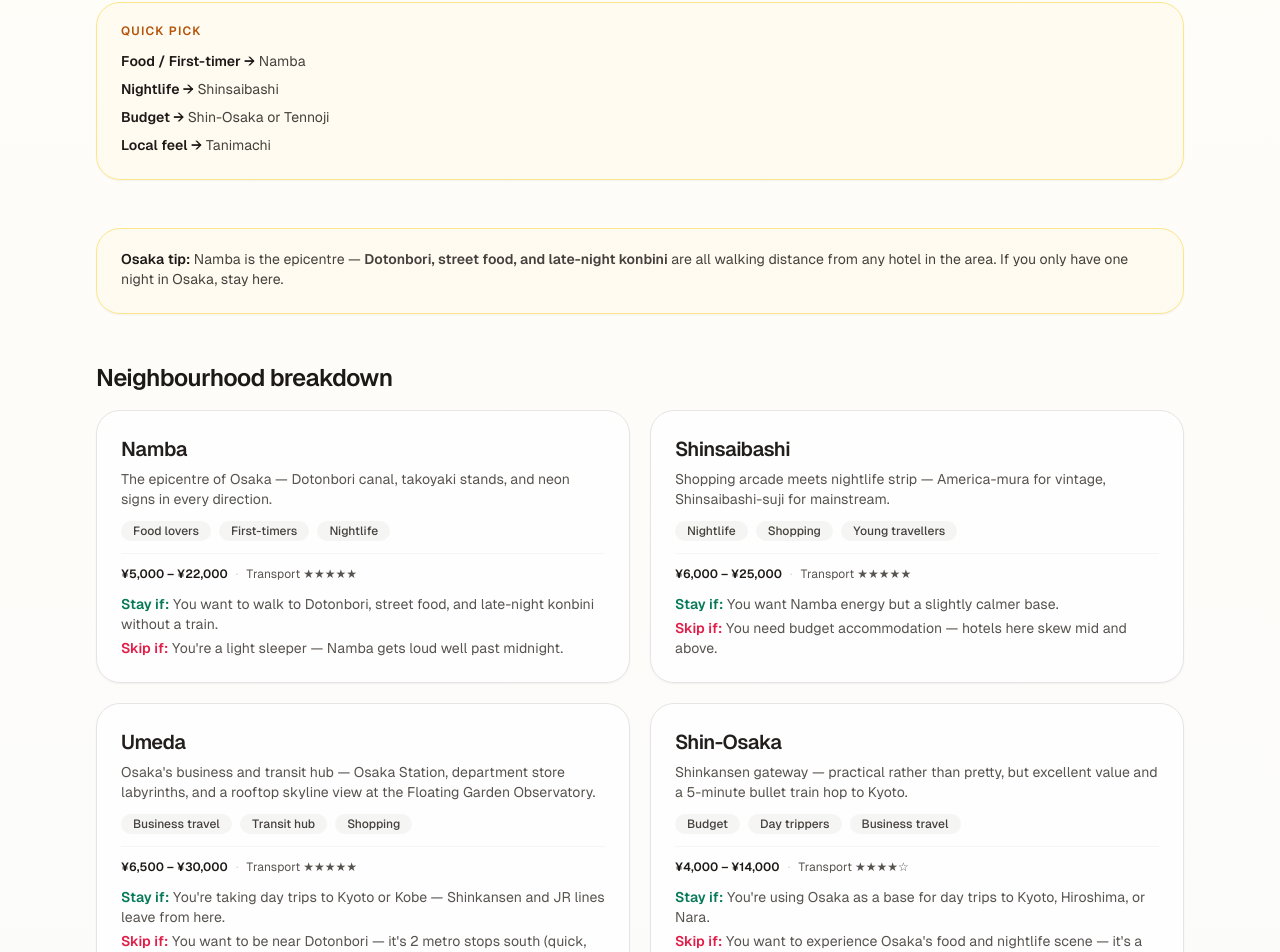
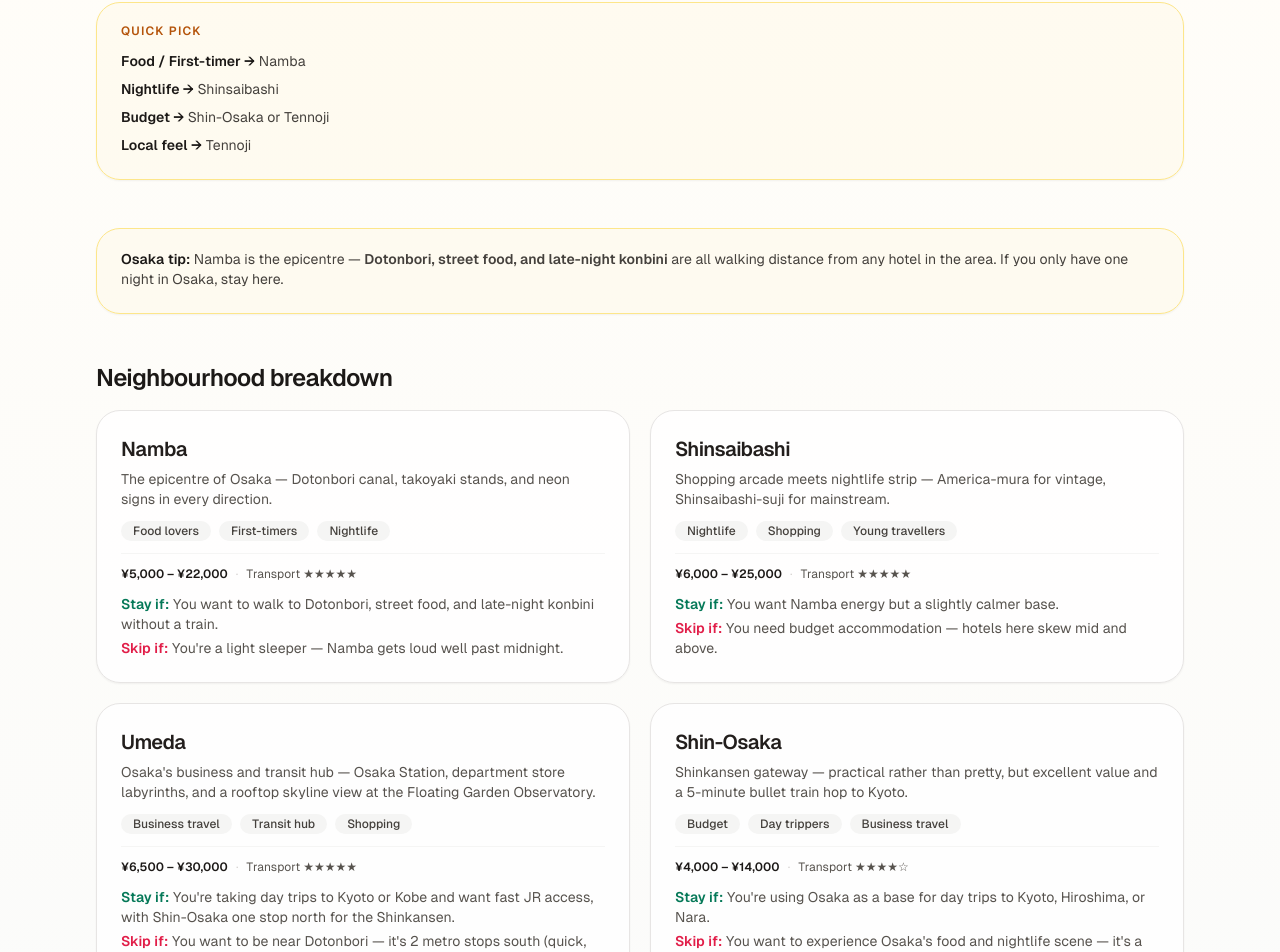
Before and after one commit to amirariff91/japantoolkit, a Next.js app: page /guides/where-to-stay-in-osaka in a window 1280 px wide. Shown: the part 867-1819 px from the top of the page. Built offline with nearby package versions, Linux system fonts and the light colour scheme; no server answers.

Commit message:
fix: Osaka guide — correct Tanimachi→Tennoji in quick picker, fix Shinkansen station copy

```diff
--- a/app/guides/where-to-stay-in-osaka/page.tsx
+++ b/app/guides/where-to-stay-in-osaka/page.tsx
@@ -44,7 +44,7 @@ const neighbourhoods = [
     bestFor: ["Business travel", "Transit hub", "Shopping"],
     budget: "¥6,500 – ¥30,000",
     transport: "★★★★★",
-    stayIf: "You're taking day trips to Kyoto or Kobe — Shinkansen and JR lines leave from here.",
+    stayIf: "You're taking day trips to Kyoto or Kobe and want fast JR access, with Shin-Osaka one stop north for the Shinkansen.",
     skipIf: "You want to be near Dotonbori — it's 2 metro stops south (quick, but not walking distance).",
   },
   {
@@ -170,7 +170,7 @@ export default function WhereToStayInOsakaPage() {
                 <li><span className="font-semibold text-stone-900">Food / First-timer →</span> Namba</li>
                 <li><span className="font-semibold text-stone-900">Nightlife →</span> Shinsaibashi</li>
                 <li><span className="font-semibold text-stone-900">Budget →</span> Shin-Osaka or Tennoji</li>
-                <li><span className="font-semibold text-stone-900">Local feel →</span> Tanimachi</li>
+                <li><span className="font-semibold text-stone-900">Local feel →</span> Tennoji</li>
               </ul>
             </CardContent>
           </Card>
```
